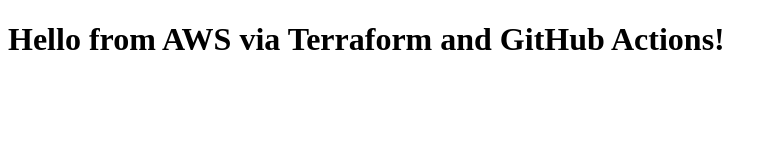
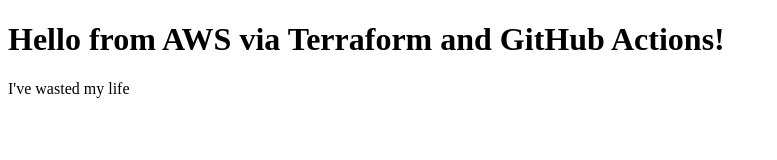
Before and after one commit to naushaad-aws/aws-free, a plain HTML site: page index.html in a window 1280 px wide. Shown: the whole page, without its empty margins (0-777 px from the left). Drawn offline with Linux system fonts and the light colour scheme.

Commit message:
take that

```diff
--- a/index.html
+++ b/index.html
@@ -2,4 +2,5 @@
 <html>
 <head><title>My AWS Web App</title></head>
 <body><h1>Hello from AWS via Terraform and GitHub Actions!</h1></body>
+<body>I've wasted my life</body>
 </html>
```
